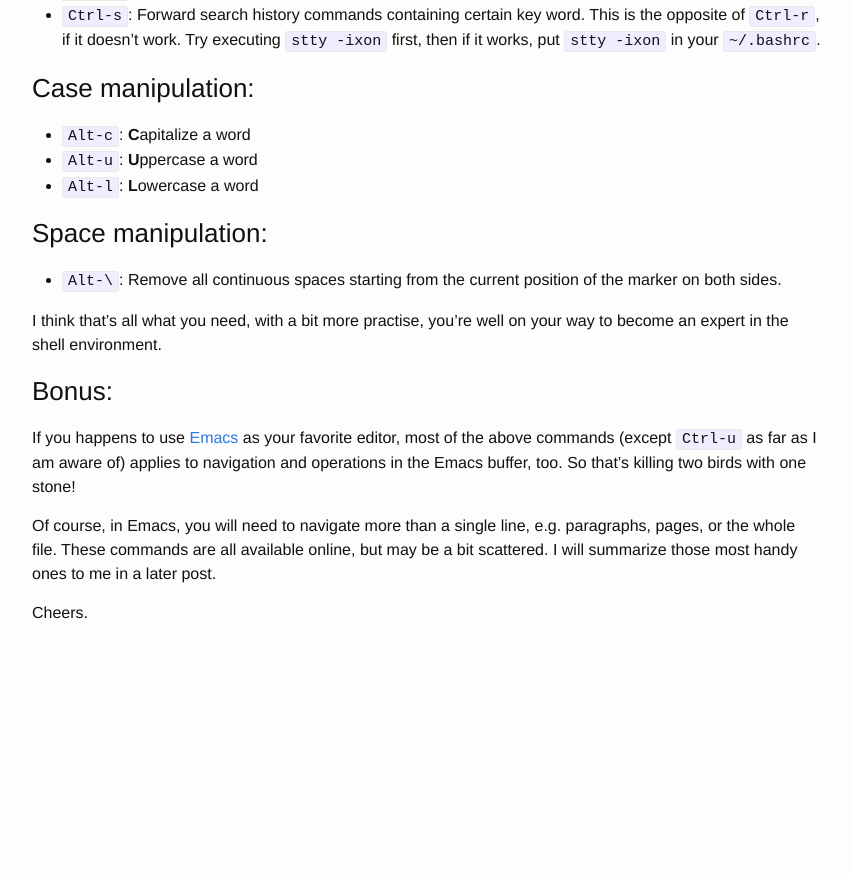
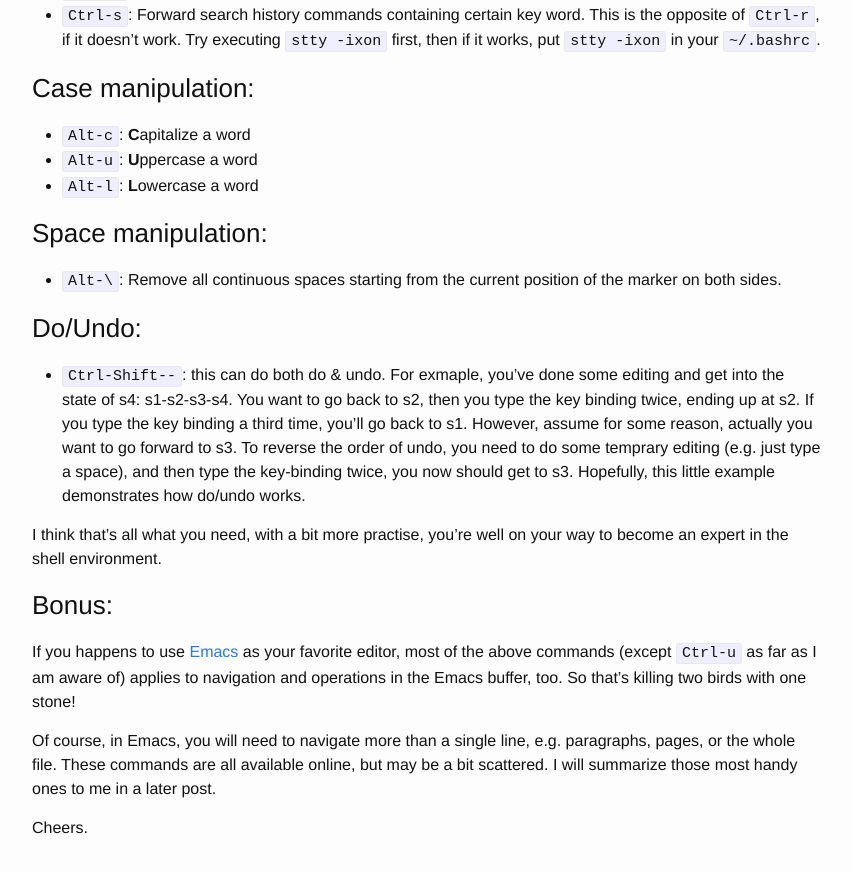
Before and after one commit to zyxue/zyxue.github.io, a Jekyll site: the page built from _posts/2016-02-29-effective-shell-navigation-operations-in-bash.md, in a window 1280 px wide and 900 px high, scrolled down 1426 px. Shown: the top 873 px of the window, without its empty margins (213-1064 px from the left). Built offline with Jekyll 4.4.1, drawn with Linux system fonts in a browser that asks for light colours; comment, search, counter and statistics services are not loaded; before the commit the page ends 2111 px from its top, so only the background shows below that.

Commit message:
added Do/Undo in _posts/2016-02-29-effective-shell-navigation-operations-in-bash.md

```diff
--- a/_posts/2016-02-29-effective-shell-navigation-operations-in-bash.md
+++ b/_posts/2016-02-29-effective-shell-navigation-operations-in-bash.md
@@ -79,6 +79,16 @@ operations. e.g. `Ctrl-d`-`Ctrl-y`-`Ctrl-y`.
 * `Alt-\`: Remove all continuous spaces starting from the current position of
   the marker on both sides.
 
+### Do/Undo:
+
+* `Ctrl-Shift--`: this can do both do & undo. For exmaple, you've done some
+  editing and get into the state of s4: s1-s2-s3-s4. You want to go back to s2,
+  then you type the key binding twice, ending up at s2. If you type the key
+  binding a third time, you'll go back to s1. However, assume for some reason,
+  actually you want to go forward to s3. To reverse the order of undo, you need
+  to do some temprary editing (e.g. just type a space), and then type the
+  key-binding twice, you now should get to s3. Hopefully, this little example
+  demonstrates how do/undo works.
 
 I think that's all what you need, with a bit more practise, you're well on your
 way to become an expert in the shell environment.
```
